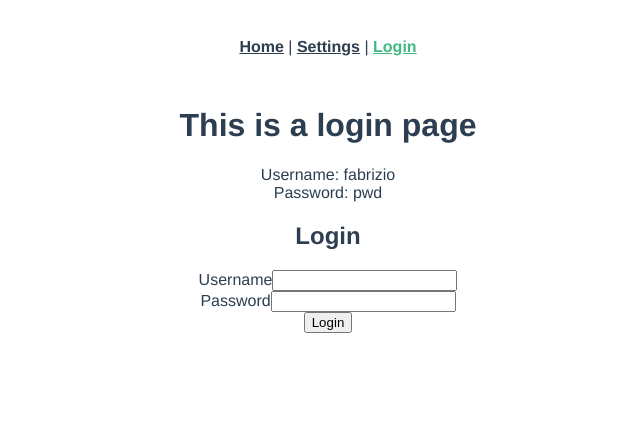
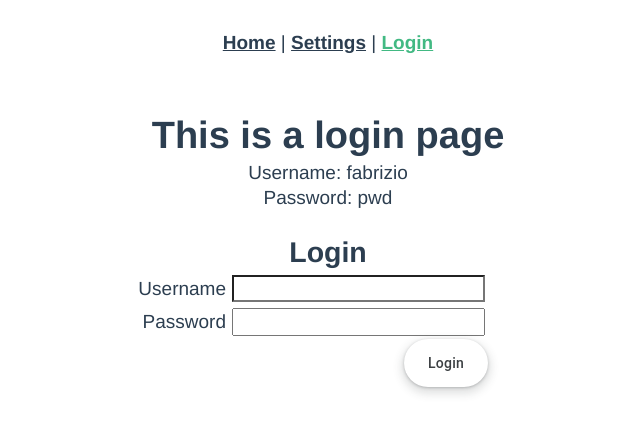
Before and after one commit to fabrizio2210/light-CICD, a Vue app in the folder src/vue/: page /login in a window 1280 px wide. Shown: the top 434 px of the page, without its empty margins (312-952 px from the left). Built offline with nearby package versions, Linux system fonts and the light colour scheme.

Commit message:
Adding style for login input and settings

```diff
--- a/src/vue/src/assets/style.css
+++ b/src/vue/src/assets/style.css
@@ -1,4 +1,197 @@
+/*reset.css*/
+/* RESETS */
+*,
+*::before,
+*::after {
+  box-sizing: border-box;
+}
+*:focus {
+  outline: 3px dashed #228bec;
+}
+html {
+  font: 62.5% / 1.15 sans-serif;
+}
+h1,
+h2 {
+  margin-bottom: 0;
+}
+ul {
+  list-style: none;
+  padding: 0;
+}
+button {
+  border: none;
+  margin: 0;
+  padding: 0;
+  width: auto;
+  overflow: visible;
+  background: transparent;
+  color: inherit;
+  font: inherit;
+  line-height: normal;
+  -webkit-font-smoothing: inherit;
+  -moz-osx-font-smoothing: inherit;
+  -webkit-appearance: none;
+}
+button::-moz-focus-inner {
+  border: 0;
+}
+button,
+input,
+optgroup,
+select,
+textarea {
+  font-family: inherit;
+  font-size: 100%;
+  line-height: 1.15;
+  margin: 0;
+}
+button,
+input {
+  /* 1 */
+  overflow: visible;
+}
+input[type="text"] {
+  border-radius: 0;
+}
+body {
+  width: 100%;
+  max-width: 68rem;
+  margin: 0 auto;
+  font: 1.6rem/1.25 "Helvetica Neue", Helvetica, Arial, sans-serif;
+  background-color: #ffffff;
+  color: #4d4d4d;
+  -moz-osx-font-smoothing: grayscale;
+  -webkit-font-smoothing: antialiased;
+}
+@media screen and (min-width: 620px) {
+  body {
+    font-size: 1.9rem;
+    line-height: 1.31579;
+  }
+}
+/*END RESETS*/
+
+.login-form {
+  text-align: right;
+  width: 500px;
+}
+
+.form-input {
+  text-align: right;
+  display: inline-block;
+}
+
+.form-input > label {
+  padding: 3px;
+}
+
+.form-control {
+  margin: 3px;
+}
+
 .output {
   white-space: pre;
   text-align: left;
 }
+
+/* CSS */
+.btn-primary {
+  align-items: center;
+  appearance: none;
+  background-color: #fff;
+  border-radius: 24px;
+  border-style: none;
+  box-shadow: rgba(0, 0, 0, .2) 0 3px 5px -1px,rgba(0, 0, 0, .14) 0 6px 10px 0,rgba(0, 0, 0, .12) 0 1px 18px 0;
+  box-sizing: border-box;
+  color: #3c4043;
+  cursor: pointer;
+  display: inline-flex;
+  fill: currentcolor;
+  font-family: "Google Sans",Roboto,Arial,sans-serif;
+  font-size: 14px;
+  font-weight: 500;
+  height: 48px;
+  justify-content: center;
+  letter-spacing: .25px;
+  line-height: normal;
+  max-width: 100%;
+  overflow: visible;
+  padding: 2px 24px;
+  position: relative;
+  text-align: center;
+  text-transform: none;
+  transition: box-shadow 280ms cubic-bezier(.4, 0, .2, 1),opacity 15ms linear 30ms,transform 270ms cubic-bezier(0, 0, .2, 1) 0ms;
+  user-select: none;
+  -webkit-user-select: none;
+  touch-action: manipulation;
+  width: auto;
+  will-change: transform,opacity;
+  z-index: 0;
+}
+
+.btn-primary:hover {
+  background: #F6F9FE;
+  color: #174ea6;
+}
+
+.btn-primary:active {
+  box-shadow: 0 4px 4px 0 rgb(60 64 67 / 30%), 0 8px 12px 6px rgb(60 64 67 / 15%);
+  outline: none;
+}
+
+.btn-primary:focus {
+  outline: none;
+  border: 2px solid #4285f4;
+}
+
+.btn-primary:not(:disabled) {
+  box-shadow: rgba(60, 64, 67, .3) 0 1px 3px 0, rgba(60, 64, 67, .15) 0 4px 8px 3px;
+}
+
+.btn-primary:not(:disabled):hover {
+  box-shadow: rgba(60, 64, 67, .3) 0 2px 3px 0, rgba(60, 64, 67, .15) 0 6px 10px 4px;
+}
+
+.btn-primary:not(:disabled):focus {
+  box-shadow: rgba(60, 64, 67, .3) 0 1px 3px 0, rgba(60, 64, 67, .15) 0 4px 8px 3px;
+}
+
+.btn-primary:not(:disabled):active {
+  box-shadow: rgba(60, 64, 67, .3) 0 4px 4px 0, rgba(60, 64, 67, .15) 0 8px 12px 6px;
+}
+
+.btn-primary:disabled {
+  box-shadow: rgba(60, 64, 67, .3) 0 1px 3px 0, rgba(60, 64, 67, .15) 0 4px 8px 3px;
+}
+
+/* CSS */
+.btn-secondary {
+  background-color: #f8f9fa;
+  border: 1px solid #f8f9fa;
+  border-radius: 4px;
+  color: #3c4043;
+  cursor: pointer;
+  font-family: arial,sans-serif;
+  font-size: 14px;
+  height: 36px;
+  line-height: 27px;
+  min-width: 54px;
+  padding: 0 16px;
+  text-align: center;
+  user-select: none;
+  -webkit-user-select: none;
+  touch-action: manipulation;
+  white-space: pre;
+}
+
+.btn-secondary:hover {
+  border-color: #dadce0;
+  box-shadow: rgba(0, 0, 0, .1) 0 1px 1px;
+  color: #202124;
+}
+
+.btn-secondary:focus {
+  border-color: #4285f4;
+  outline: none;
+}
--- a/src/vue/src/components/Login.vue
+++ b/src/vue/src/components/Login.vue
@@ -5,13 +5,13 @@
             Password: pwd
         </div>
         <h2>Login</h2>
-        <form @submit.prevent="handleSubmit">
-            <div class="form-group">
+        <form @submit.prevent="handleSubmit" class="login-form" >
+            <div class="form-group form-input">
                 <label for="username">Username</label>
                 <input type="text" v-model="username" name="username" class="form-control" :class="{ 'is-invalid': submitted && !username }" />
                 <div v-show="submitted && !username" class="invalid-feedback">Username is required</div>
             </div>
-            <div class="form-group">
+            <div class="form-group form-input">
                 <label htmlFor="password">Password</label>
                 <input type="password" v-model="password" name="password" class="form-control" :class="{ 'is-invalid': submitted && !password }" />
                 <div v-show="submitted && !password" class="invalid-feedback">Password is required</div>
--- a/src/vue/src/views/GeneralSettings.vue
+++ b/src/vue/src/views/GeneralSettings.vue
@@ -10,7 +10,7 @@
                     <div class="form-group">
                         <label for="settingvalue">{{setting.id + '. ' + setting.description + ': '}}</label>
                         <input type="text" v-on:keydown="setting.untouched=false" v-model="setting.value" :placeholder="setting.default_value" name="settingvalue" class="form-control" />
-                        <button class="btn btn-primary" :disabled="setting.untouched||updating" >Update</button>
+                        <button class="btn btn-secondary" :disabled="setting.untouched||updating" >Update</button>
                     </div>
                 </form>
             </li>
--- a/src/vue/src/views/ProjectSettings.vue
+++ b/src/vue/src/views/ProjectSettings.vue
@@ -9,7 +9,7 @@
                     <div class="form-group">
                         <label for="settingvalue">{{ setting.description + ': '}}</label>
                         <input type="text" v-on:keydown="setting.untouched=false" v-model="setting.value" :placeholder="setting.default_value" name="settingvalue" class="form-control" />
-                        <button class="btn btn-primary" :disabled="setting.untouched||updating" >Update</button>
+                        <button class="btn btn-secondary" :disabled="setting.untouched||updating" >Update</button>
                     </div>
                 </form>
             </li>
```
